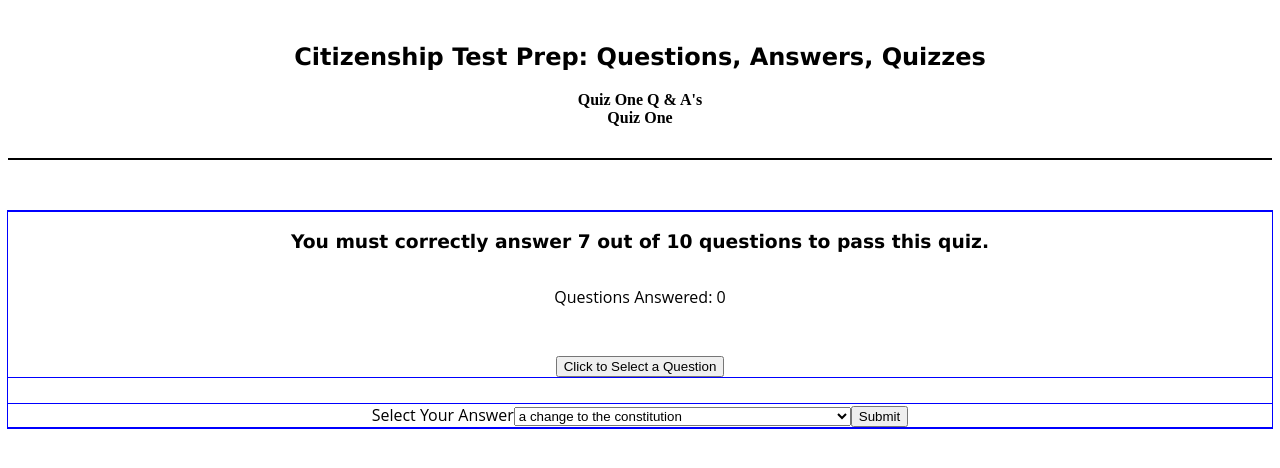
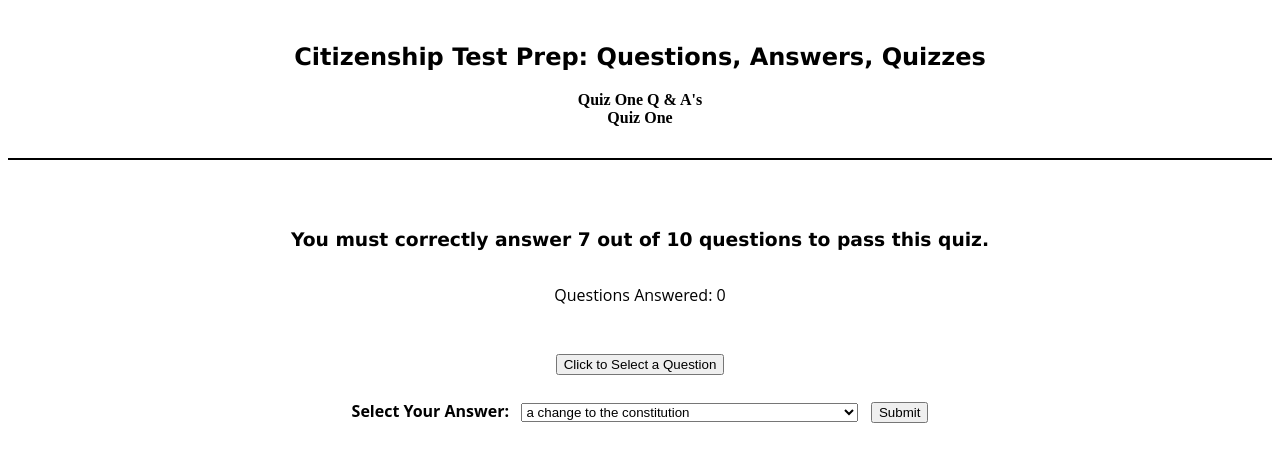
Before and after one commit to mmaustin/citizenship-questions-answers, a React (Create React App) app in the folder citizenship-frontend/: page /questions/quizone in a window 1280 px wide. Shown: the top 468 px of the page. Built offline with nearby package versions, Linux system fonts and the light colour scheme.

Commit message:
removed all borders from elements and addded spaces between form elements

```diff
--- a/citizenship-frontend/src/features/questions/QuizOne.js
+++ b/citizenship-frontend/src/features/questions/QuizOne.js
@@ -66,11 +66,11 @@ export const QuizOne = () => {
             <div className='sub-container-two'>
                 <form onSubmit={e => handleSubmit(e)}>
                     <label>
-                        Select Your Answer
+                        Select Your Answer:&nbsp;&nbsp;&nbsp;
                         <select className='answer-selector' value={selectAnswer} onChange={e => handleChange(e)}>
                             {answers}
                         </select>
-                    </label>
+                    </label>&nbsp;&nbsp;&nbsp;
                     <input className='submit-answer' type="submit" value="Submit" />
                 </form>
             </div>
--- a/citizenship-frontend/src/index.css
+++ b/citizenship-frontend/src/index.css
@@ -125,7 +125,6 @@ nav {
 /*Quiz One CSS*/
 
 .quiz-container, .sub-container-one, .sub-container-two {
-    border: 1px solid blue;
     margin: 0;
     width: 100%;
     display: flex;
@@ -143,7 +142,7 @@ nav {
     flex-flow: row;
 }
 
-.selected-question {
+.selected-question, label {
     font-weight: bold;
 }
 
```
